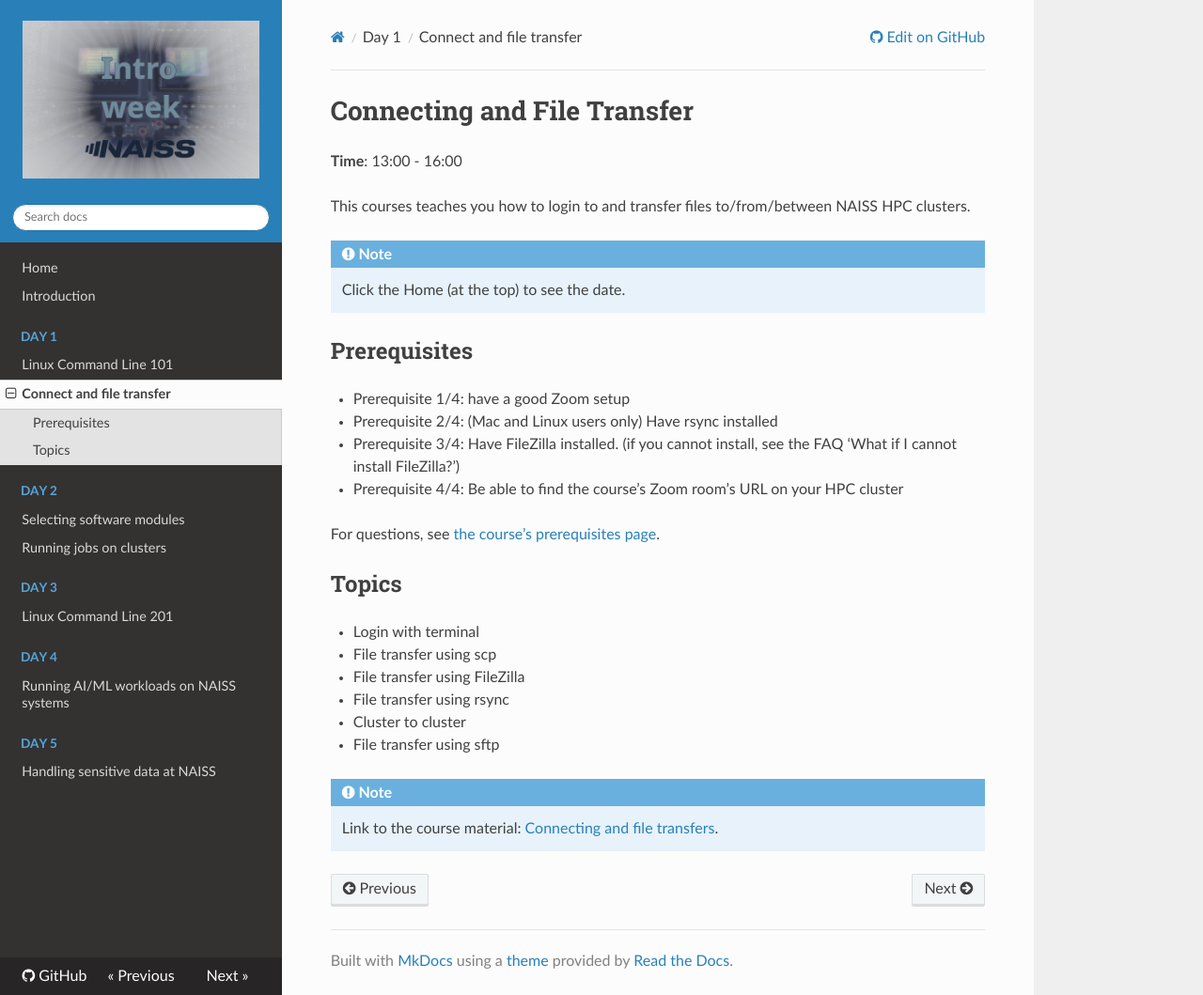
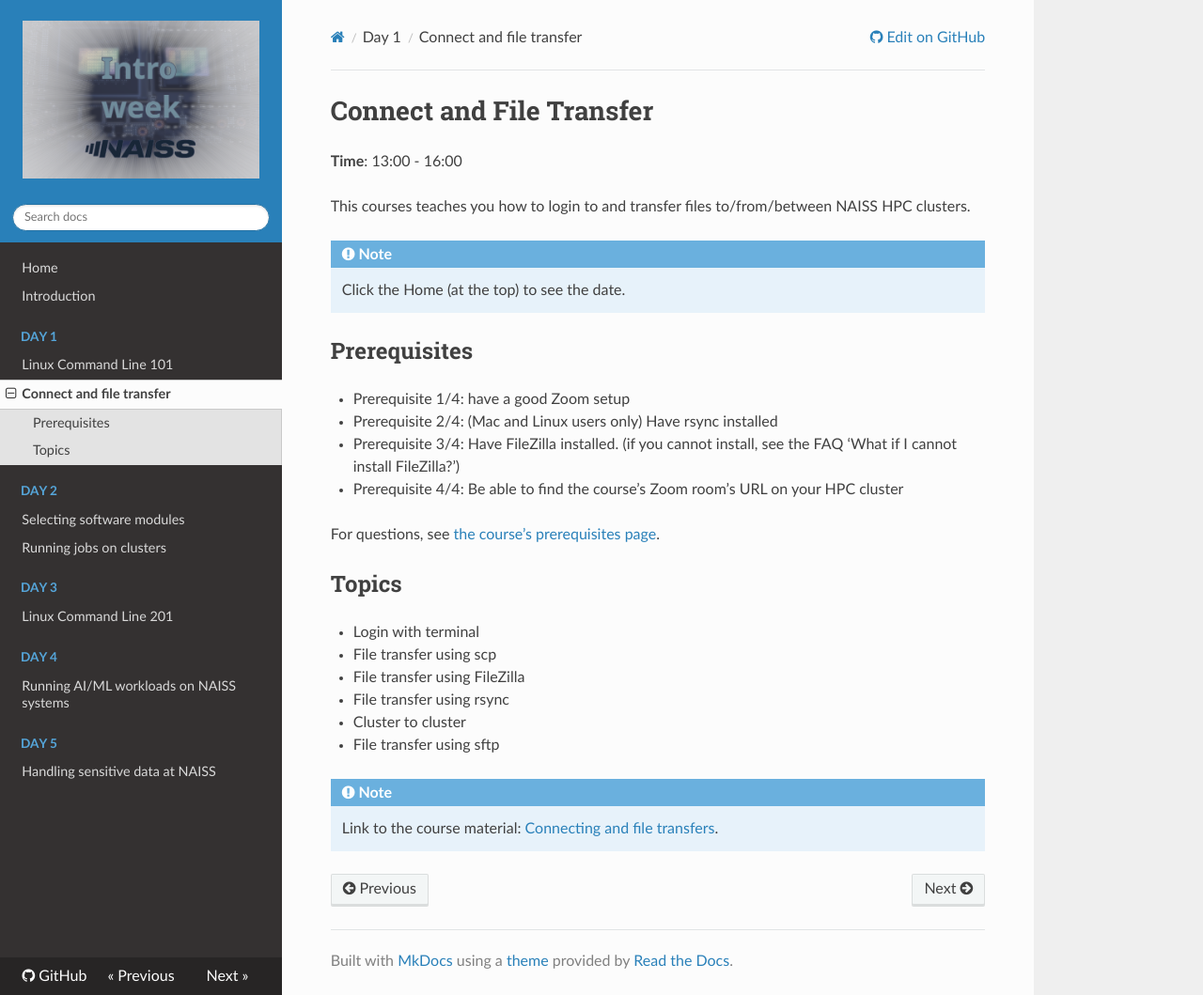
Before and after one commit to NAISS-Training/NAISS-intro-week, an MkDocs documentation site: the page built from docs/connecting.md, in a window 1280 px wide and 1059 px high. Shown: the whole window at 94% size. Built offline with MkDocs 1.6.1, drawn with Linux system fonts in a browser that asks for light colours; nearby versions of some CDN libraries.

Commit message:
Use correct title

```diff
--- a/docs/connecting.md
+++ b/docs/connecting.md
@@ -1,4 +1,4 @@
-# Connecting and File Transfer
+# Connect and File Transfer
 
 **Time**: 13:00 - 16:00
 
```
